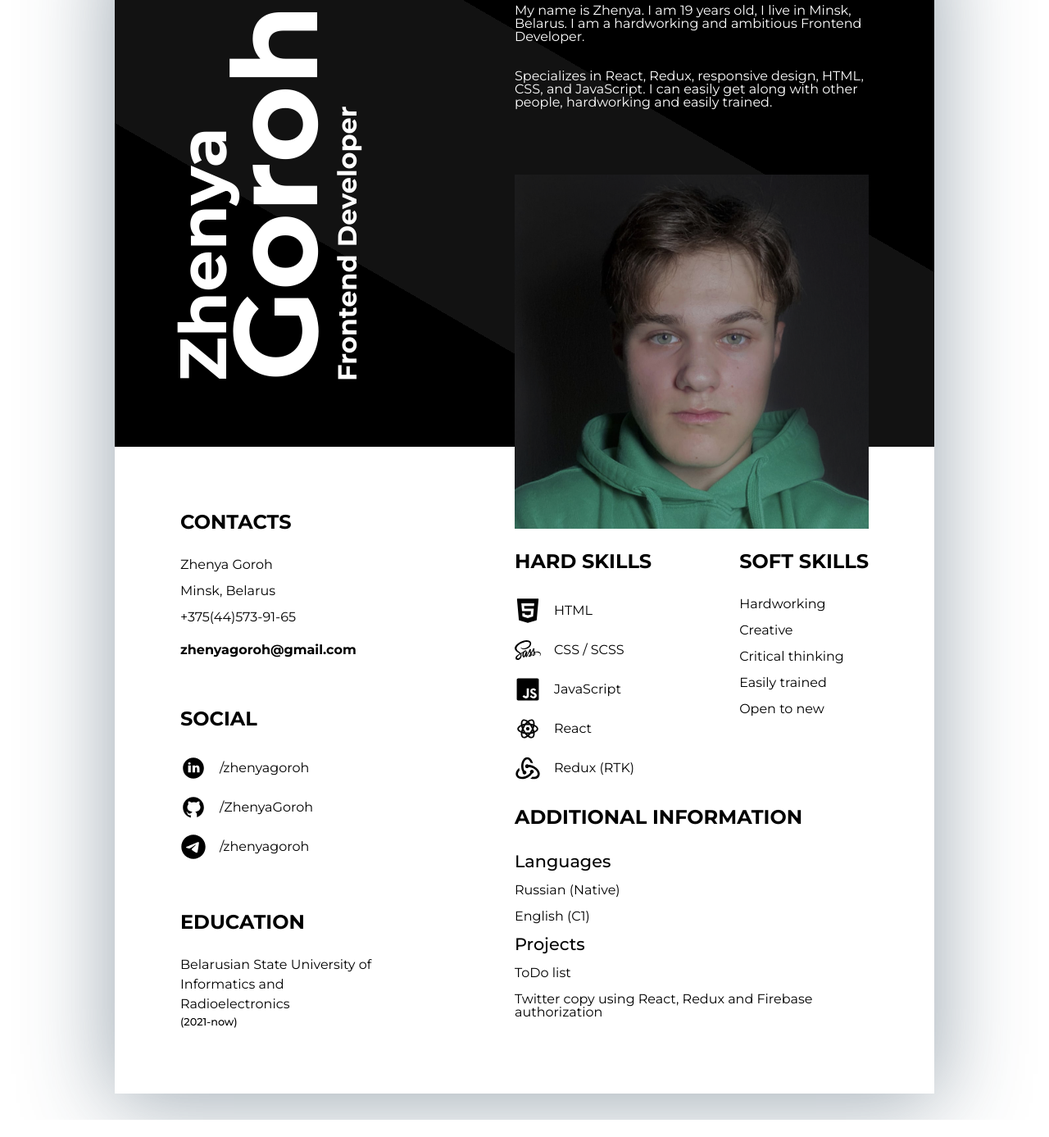
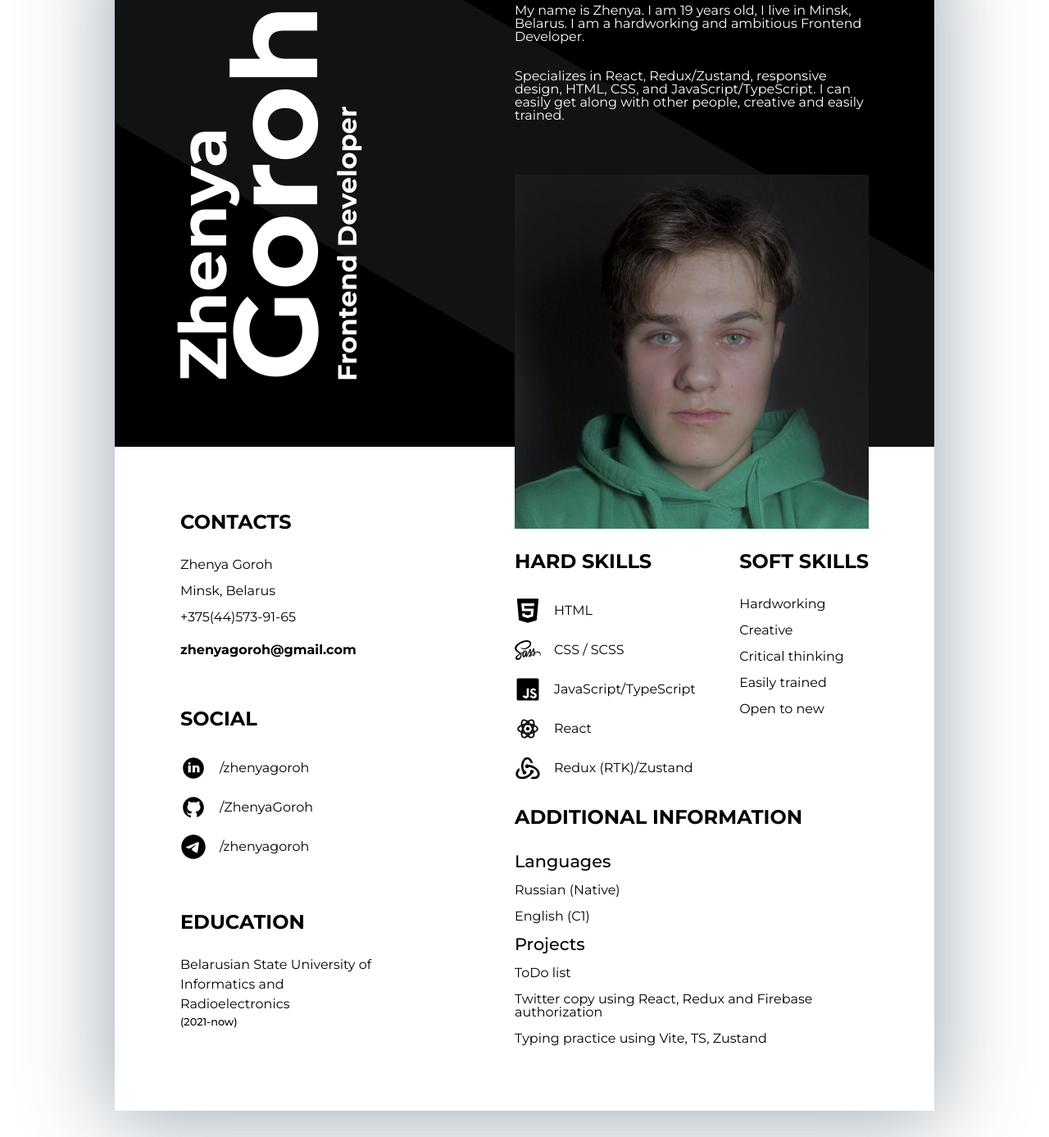
Before and after one commit to ZhenyaGoroh/Resume, a plain HTML site: page index.html in a window 1280 px wide. Shown: the part 107-1494 px from the top of the page at 82% size. Before the commit the page ends 1473 px from the top, so only its background shows below. Drawn offline with Linux system fonts and the light colour scheme.

Commit message:
add: new project (typing practice)

```diff
--- a/index.html
+++ b/index.html
@@ -86,9 +86,9 @@
               am a hardworking and ambitious Frontend Developer.
             </p>
             <p class="text">
-              Specializes in React, Redux, responsive design, HTML, CSS, and
-              JavaScript. I can easily get along with other people, hardworking
-              and easily trained.
+              Specializes in React, Redux/Zustand, responsive design, HTML, CSS,
+              and JavaScript/TypeScript. I can easily get along with other
+              people, creative and easily trained.
             </p>
           </div>
           <div class="content__img-wrapper"></div>
@@ -176,7 +176,7 @@
                     <svg class="icon">
                       <use xlink:href="#js"></use>
                     </svg>
-                    <p>JavaScript</p>
+                    <p>JavaScript/TypeScript</p>
                   </span>
                   <span class="section__item">
                     <svg class="icon">
@@ -188,7 +188,7 @@
                     <svg class="icon">
                       <use xlink:href="#redux"></use>
                     </svg>
-                    <p>Redux (RTK)</p>
+                    <p>Redux (RTK)/Zustand</p>
                   </span>
                 </div>
               </section>
@@ -227,6 +227,9 @@
                       >Twitter copy using React, Redux and Firebase
                       authorization</a
                     >
+                    <a href="https://zhenyagoroh.github.io/Typing-practice/"
+                      >Typing practice using Vite, TS, Zustand</a
+                    >
                   </div>
                 </div>
               </div>
```
